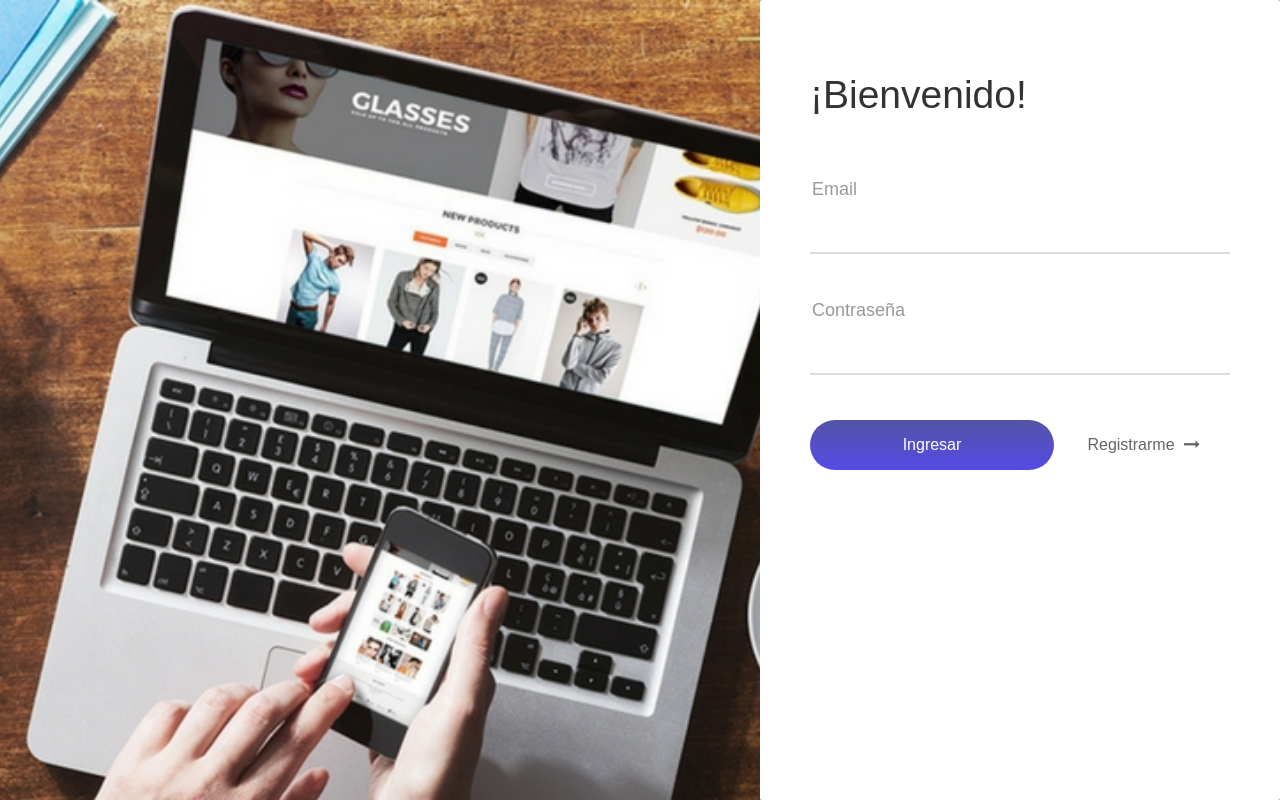
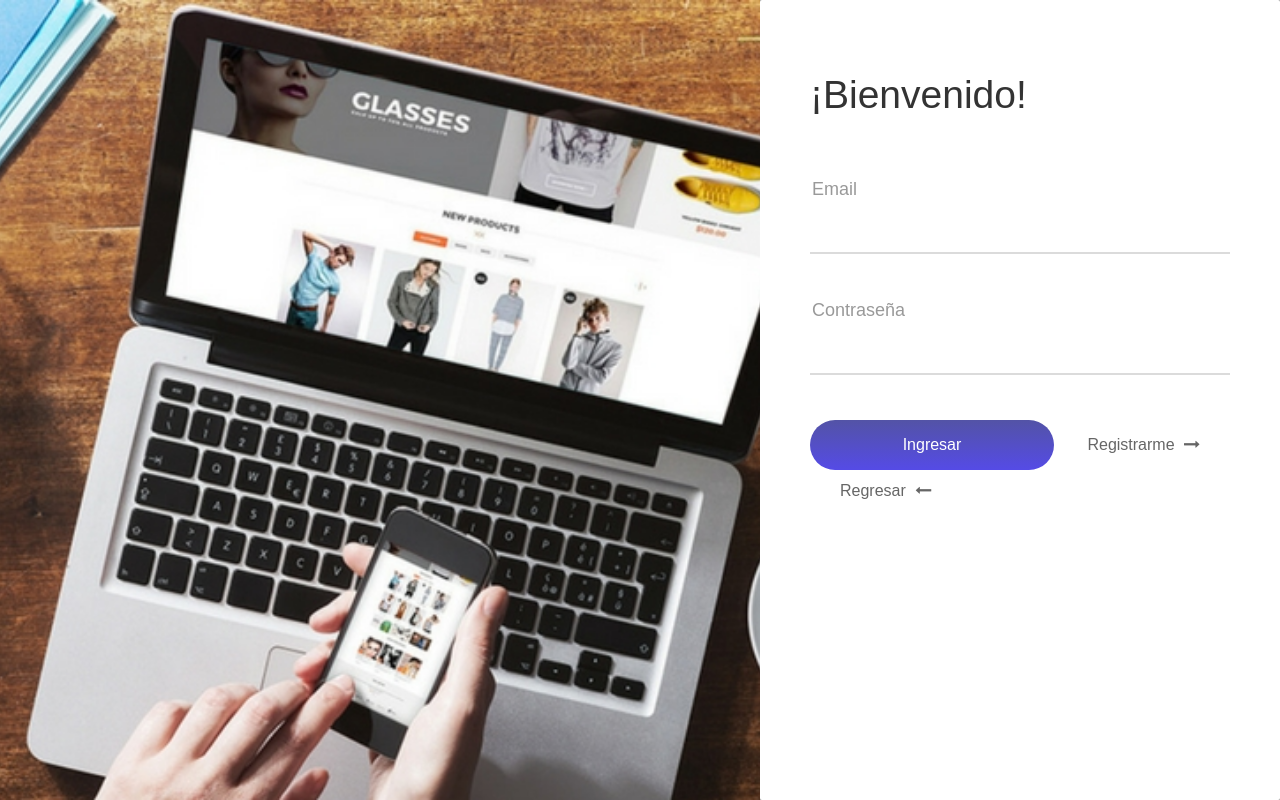
Before and after one commit to IvanNicolasKarlen/TPWeb-2, a PHP site: page /login.php in a window 1280 px wide. Run offline with PHP 8.4, Linux system fonts and the light colour scheme.

Commit message:
redireccion al index

```diff
--- a/Views/login.php
+++ b/Views/login.php
@@ -83,6 +83,12 @@
 						Registrarme
 						<i class="fa fa-long-arrow-right m-l-5"></i>
 					</a>
+
+					<a href="index.php" class="dis-block txt3 hov1 p-r-30 p-t-10 p-b-10
+						p-l-30">
+							Regresar
+							<i class="fa fa-long-arrow-left m-l-5"></i>
+						</a>
 				</div>
 			</form>
 		</div>
```
